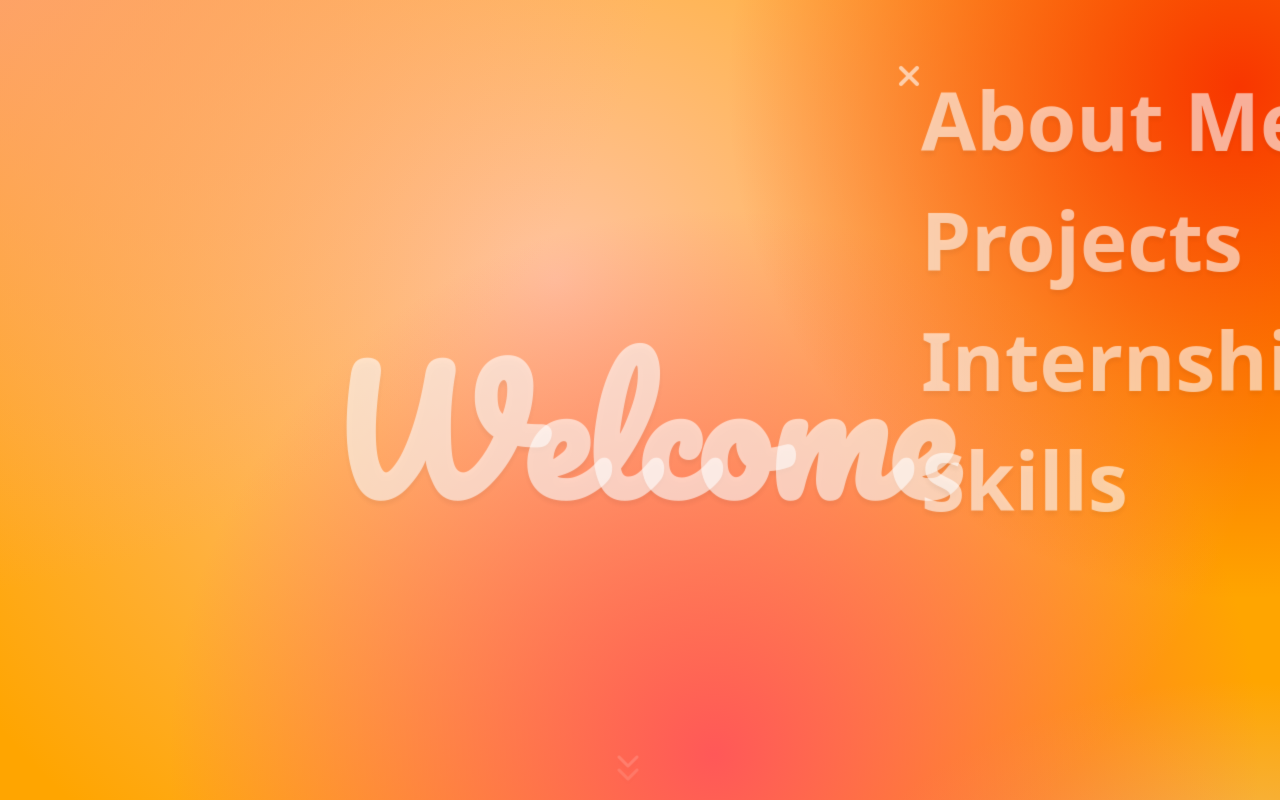
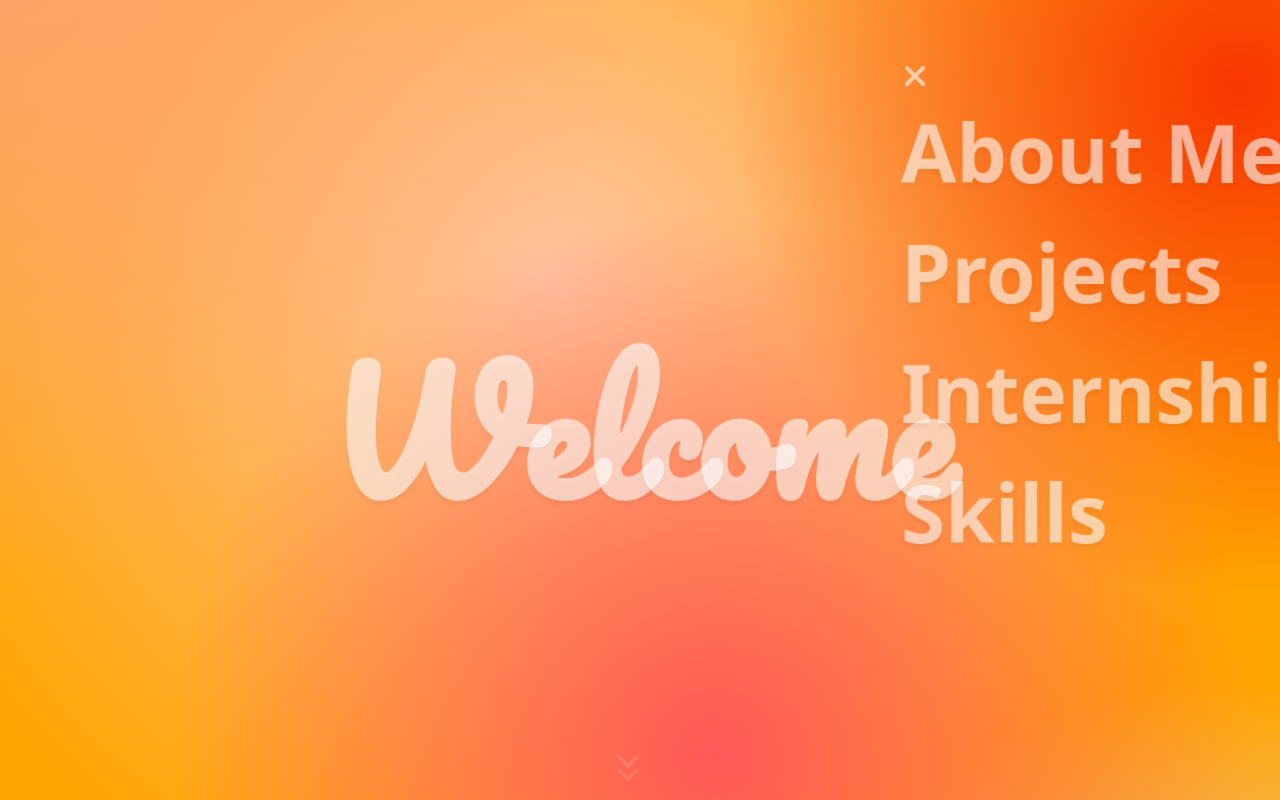
Before and after one commit to WenyiSun520/WenyiSun520.github.io, a React (Create React App) app: page / in a window 1280 px wide. Both pictures are taken after a click on the icon 1152 px from the left and 51 px from the top of the page. Shown: the top 800 px of the page. Built offline with nearby package versions, Linux system fonts and the light colour scheme.

Commit message:
add new navbar in main page

```diff
--- a/src/App.css
+++ b/src/App.css
@@ -199,7 +199,7 @@ html {
   text-shadow: 0px 0px 1px rgba(255, 255, 255, 0.6);
 }
 .fa-xmark {
-  display: block;
+  width:fit-content
 }
 
 
@@ -226,6 +226,12 @@ html {
   padding-top: 60px;
   width:500px;
 }
+
+
+.row.nav{
+  margin-left: 10px;
+}
+
 
 .sidenav a {
   text-decoration: none;
--- a/src/feature/main.js
+++ b/src/feature/main.js
@@ -24,27 +24,46 @@ const Main = () => {
 
         <div
           id="mySidenav"
-          className={`sidenav justify-content-end ${
+          className={`sidenav row justify-content-start ${
             toggleMenu ? "show-menu" : "no-menu"
           }`}
         >
-          <div className={`row float-start`} onClick={() => setToggleMenu((val) => !val)}>
+          <div
+            className={`x-mark row float-start`}
+            onClick={() => setToggleMenu((val) => !val)}
+          >
             <i
               className="fa-solid fa-xmark"
               // onClick={() => setToggleMenu((val) => !val)}
             ></i>
           </div>
-          <div className="row">
-            <a className="row" href="#">
+          <div className="row nav">
+            <a
+              className="row"
+              href="#intro"
+              onClick={() => setToggleMenu((val) => !val)}
+            >
               About Me
             </a>
-            <a className="row" href="#">
+            <a
+              className="row"
+              href="#projects"
+              onClick={() => setToggleMenu((val) => !val)}
+            >
               Projects
             </a>
-            <a className="row" href="#">
+            <a
+              className="row"
+              href="#experience"
+              onClick={() => setToggleMenu((val) => !val)}
+            >
               Internship
             </a>
-            <a className="row" href="#">
+            <a
+              className="row"
+              href="#skills"
+              onClick={() => setToggleMenu((val) => !val)}
+            >
               Skills
             </a>
           </div>
```
